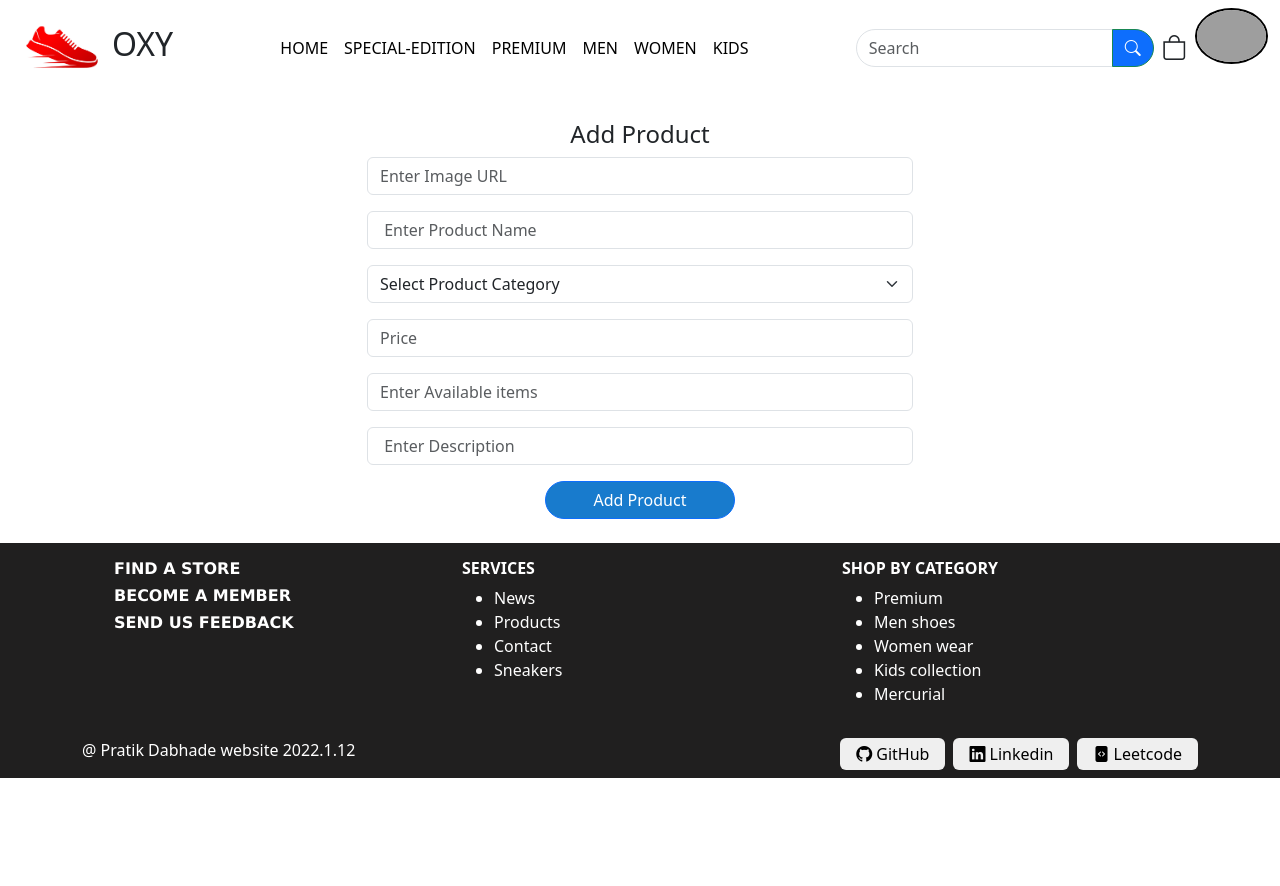
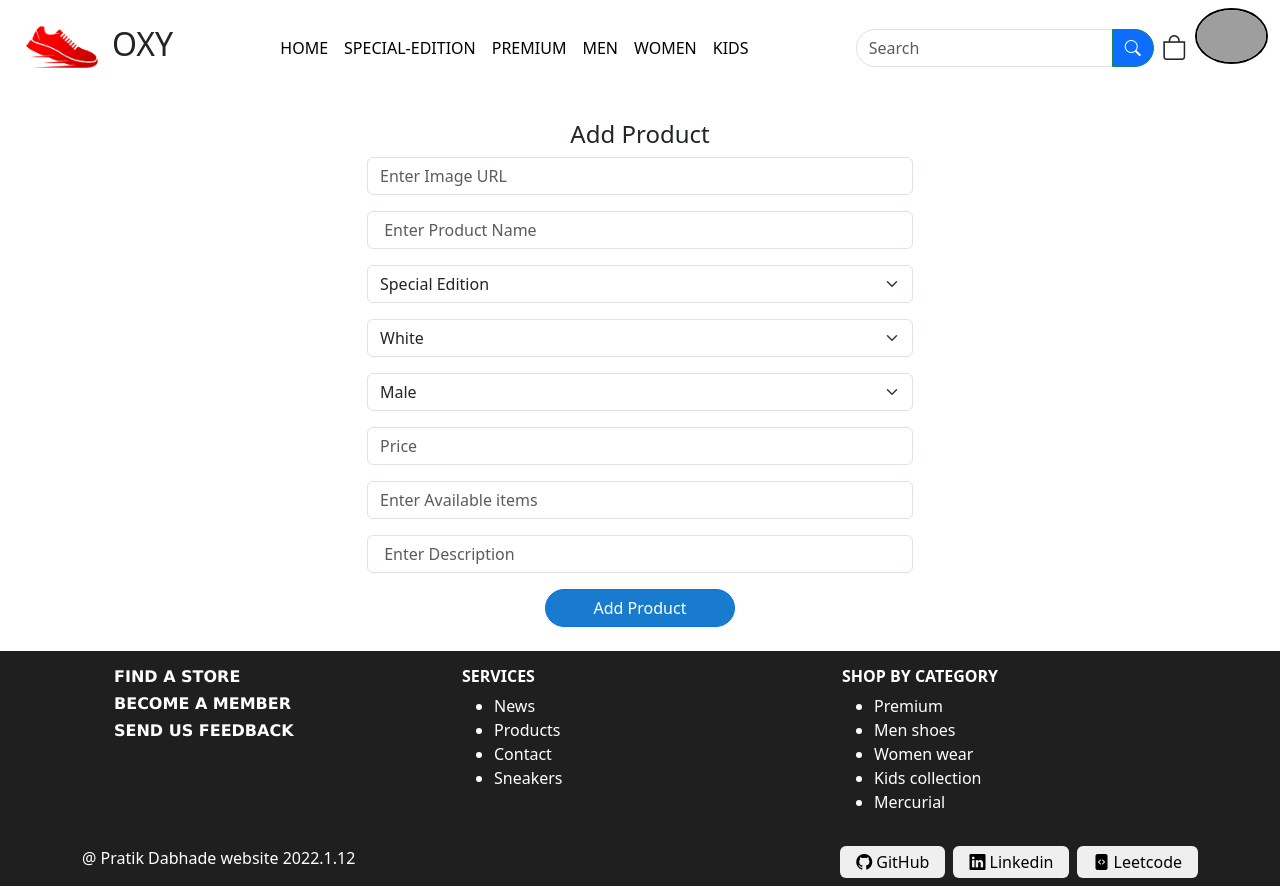
Before and after one commit to pratik-71/Shoes_Online_Shop, a React (Create React App) app: page /Add_product in a window 1280 px wide. Before the commit the page ends 800 px from the top, so only its background shows below. Built offline with nearby package versions, Linux system fonts and the light colour scheme; grey boxes are pictures that could not be loaded; a web font is replaced by a local one.

Commit message:
fetching product from server done

```diff
--- a/package.json
+++ b/package.json
@@ -7,6 +7,7 @@
     "@testing-library/jest-dom": "^5.17.0",
     "@testing-library/react": "^13.4.0",
     "@testing-library/user-event": "^13.5.0",
+    "axios": "^1.6.7",
     "bootstrap": "^5.3.2",
     "bootstrap-icons": "^1.11.3",
     "react": "^18.2.0",
--- a/src/Components/Shoe_card.jsx
+++ b/src/Components/Shoe_card.jsx
@@ -1,36 +1,77 @@
-import React from "react";
+import React, { useEffect, useState } from "react";
 import { Button, Card, Container, Row } from "react-bootstrap";
 import "../../src/Styles/Home_Section.css";
 import { Link, useNavigate } from "react-router-dom";
 import { useDispatch } from "react-redux";
 import { setProduct_details } from "../Redux/Slices/ProductSlice";
+import axios from "axios";
 
-const Shoe_card = ({ data }) => {
-   const dispatch = useDispatch()
-   const navigate = useNavigate()
+const Shoe_card = ({ selected_category }) => {
+  const [products, setproducts] = useState([]);
+  const dispatch = useDispatch();
+  const navigate = useNavigate();
 
-  const handleBuynow = (e,item) => {
-    e.preventDefault()
-    dispatch(setProduct_details(item))
-    navigate("/product_details")
+
+
+  // --------------- handle buy now button --------------
+  const handleBuynow = (e, item) => {
+    e.preventDefault();
+    dispatch(setProduct_details(item));
+    navigate("/product_details");
+  };
+
+
+
+  // ------------ get all products ---------------
+  useEffect(() => {
+    const get_products = async (req, res) => {
+      try {
+        const response = await axios.get(
+          "http://localhost:3001/products/all_product"
+        );
+        if (response) {
+          setproducts(response.data);
         }
+      } catch (error) {
+        console.log(error);
+      }
+    };
+    get_products();
+  }, []);
+
+
+
+  // -------------- Filter product categories ----------------
+  const filtered_products =
+    selected_category === "All"
+      ? products
+      : products.filter((data) => data.category === selected_category);
+
+
+
 
   return (
     <>
-      <Container className="d-flex justify-content-between flex-wrap shoe_card">
-      {data.map((item) => (
-            <Card style={{ width: "18rem" }} className="my-2 ">
+      <Container className="d-flex justify-content-evenly flex-wrap shoe_card">
+        {filtered_products.map((item) => (
+          <Card style={{ width: "18rem" }} className="my-3" key={item._id}>
             <img
-                src={item.image}
+              src={item.imageURL}
               alt="shoe image"
-                className="shoe_img_holder"
+              className="shoe_img_holder bg-light"
             />
             <Card.Body className="text-center">
               <Card.Title>{item.title}</Card.Title>
-                <Card.Text><strong>{item.price}</strong></Card.Text>
+              <Card.Text>
+                <strong>{item.price}</strong>
+              </Card.Text>
               <div className="d-flex justify-content-evenly">
-
-                    <button onClick={(e)=>handleBuynow(e,item)} className=" px-3 py-1">Buy now</button>
+                <button
+                  onClick={(e) => handleBuynow(e, item)}
+                  className=" px-3 py-1"
+                >
+                  Buy now
+                </button>
 
                 <Link>
                   <button className=" px-3 py-1">Add to Cart</button>
@@ -39,10 +80,7 @@ const Shoe_card = ({ data }) => {
             </Card.Body>
           </Card>
         ))}
-
       </Container>
-
-
     </>
   );
 };
--- a/src/Pages/Admin/Add_product.jsx
+++ b/src/Pages/Admin/Add_product.jsx
@@ -1,3 +1,4 @@
+import axios from "axios";
 import React, { useState } from "react";
 import { Col, Container, Form, Row } from "react-bootstrap";
 import { useForm } from "react-hook-form";
@@ -11,6 +12,8 @@ const Add_product = () => {
     "Jordan",
     "Runner",
     "Flexo",
+    "Women High Heel",
+    "Formal",
     "other",
   ];
   const [error_message, set_error_message] = useState("");
@@ -20,7 +23,25 @@ const Add_product = () => {
     formState: { errors },
   } = useForm();
 
-  const send_form_data = () => {};
+  const send_form_data = async(formData) => {
+    try {
+      const response = await axios.post("http://localhost:3001/products/add_product",{
+        imageURL:formData.Image_url,
+        title:formData.Product_name,
+        description:formData.Description,
+        price:formData.Price,
+        category:formData.ProductCategory,
+        color:formData.Color,
+        gender:formData.Gender,
+        Available_items:formData.Available_items
+      })
+      if(response){
+          console.log(response.data)
+      }
+    } catch (error) {
+      console.log(error.message)
+    }
+  };
 
   return (
     <>
@@ -70,20 +91,64 @@ const Add_product = () => {
                 <div className="mb-3">
                   <Form.Select
                     aria-label="Select Product Category"
-                    {...register("productCategory", {
+                    {...register("ProductCategory", {
                       required: "Product category is required",
                     })}
                   >
-                    <option value="">Select Product Category</option>
+                    <option value="" disabled>Select Category</option>
                     {productCategories.map((category, index) => (
                       <option key={index} value={category}>
                         {category}
                       </option>
                     ))}
                   </Form.Select>
-                  {errors.productCategory && (
+                  {errors.ProductCategory && (
                     <p className="text-danger small">
-                      {errors.productCategory.message}
+                      {errors.ProductCategory.message}
+                    </p>
+                  )}
+                </div>
+
+
+                <div className="mb-3">
+                  <Form.Select
+                    aria-label="Select Color"
+                    {...register("Color", {
+                      required: "Color is required",
+                    })}
+                  >
+                    <option value="" disabled>Select color</option>
+                    {["White","Grey ","Red","Mint","Blue","Green","Brown","Pink","Black","Saffron","Aqua","Yellow","Purple"]
+                    .map((category, index) => (
+                      <option key={index} value={category}>
+                        {category}
+                      </option>
+                    ))}
+                  </Form.Select>
+                  {errors.Color && (
+                    <p className="text-danger small">
+                      {errors.Color.message}
+                    </p>
+                  )}
+                </div>
+
+                <div className="mb-3">
+                  <Form.Select
+                    aria-label="Select Gender"
+                    {...register("Gender", {
+                      required: "Gender is required",
+                    })}
+                  >
+                    <option value="" disabled>Select Gender</option>
+                    {["Male","Women","All"].map((gender, index) => (
+                      <option key={index} value={gender}>
+                        {gender}
+                      </option>
+                    ))}
+                  </Form.Select>
+                  {errors.Gender && (
+                    <p className="text-danger small">
+                      {errors.Gender.message}
                     </p>
                   )}
                 </div>
--- a/src/Pages/All_products/Category_section.jsx
+++ b/src/Pages/All_products/Category_section.jsx
@@ -1,21 +1,48 @@
-import React from "react";
+import React, { useEffect, useState } from "react";
 import { Air, Women, mercurial, premium } from "../../Data/Shoe_data";
 import Shoe_card from "../../Components/Shoe_card";
 import { Tab, Tabs } from "react-bootstrap";
+import axios from "axios";
 
 const Category_section = () => {
+
+   const [categories,setcategories] = useState([])
+
+const get_categories = async(req,res)=>{
+   try {
+      const response = await axios.get("http://localhost:3001/products/get_categories")
+      if(categories){
+         setcategories(response.data)
+      }
+   } catch (error) {
+      console.log(error)
+   }
+}
+
+
+useEffect(()=>{
+   get_categories()
+},[])
+
   return (
     <div>
       <Tabs
-        defaultActiveKey="Premium"
+        defaultActiveKey="All"
         id="fill-tab-example"
         className="mb-3"
         fill
       >
-        <Tab eventKey="All" title="All">
-           <Shoe_card data={premium} />
-        </Tab>
-        <Tab eventKey="Special Edition" title="Special Edition">
+         <Tab eventKey={"All"} title={"All"}>
+            <Shoe_card selected_category={"All"}/>
+         </Tab>
+        {
+         categories.map((category,index)=>(
+            <Tab key={index} eventKey={category} title={category}>
+                <Shoe_card selected_category = {category}/>
+            </Tab>
+         ))
+        }
+        {/* <Tab eventKey="Special Edition" title="Special Edition">
            <Shoe_card data={premium} />
         </Tab>
         <Tab eventKey="Premium" title="Premium">
@@ -32,7 +59,7 @@ const Category_section = () => {
         </Tab>
         <Tab eventKey="Mercurial" title="Mercurial">
            <Shoe_card data={mercurial} />
-        </Tab>
+        </Tab> */}
       </Tabs>
     </div>
   );
--- a/src/Pages/Login_pages/Sign_Up.jsx
+++ b/src/Pages/Login_pages/Sign_Up.jsx
@@ -1,22 +1,45 @@
 import React, { useState } from 'react'
 import { Col, Container, Form, Row } from 'react-bootstrap'
-import { Link } from 'react-router-dom'
+import { Link, useNavigate } from 'react-router-dom'
 import sign_up  from "../../Assets/login/sign up.jpg"
 import { useForm } from 'react-hook-form'
+import axios from 'axios'
 
 const Sign_Up = () => {
 
 const [error_messege , seterror_messege] = useState("")
 const {register,handleSubmit,formState:{errors},watch} = useForm()
 const Password = watch("Password")
+const navigate = useNavigate()
 
 
-const send_form_data = () => { }
+
+const send_form_data = async(formData) => {
+   try{
+    const response = await axios.post("http://localhost:3001/auth/register",{
+      firstname:formData.Firstname,
+      lastname:formData.Lastname,
+      phone_number:formData.Phone_number,
+      email:formData.Email,
+      password:formData.Password
+    })
+    if (response) {
+      navigate("/Sign_in")
+   } else {
+      console.log(response.statusText);
+      seterror_messege(response.statusText);
+   }
+   }
+   catch(error){
+   console.log(error)
+   seterror_messege(error.message)
+   }
+ }
 
   return (
     <div>
-       <Container className="my-5">
-        <Row className="m-5">
+       <Container>
+        <Row className="mx-5 my-3">
           <Col md={6}>
             <img
               src={sign_up}
@@ -176,6 +199,9 @@ const send_form_data = () => { }
             </Form>
           </Col>
         </Row>
+        <Row>
+          <p>{error_messege}</p>
+        </Row>
       </Container>
     </div>
   )
--- a/src/Pages/Login_pages/Sign_in.jsx
+++ b/src/Pages/Login_pages/Sign_in.jsx
@@ -1,3 +1,4 @@
+import axios from "axios";
 import React, { useState } from "react";
 import { Col, Container, Form, Row } from "react-bootstrap";
 import { useForm } from "react-hook-form";
@@ -10,7 +11,19 @@ const Sign_in = () => {
   const Password = watch("Password")
 
 
-  const send_form_data = () => { }
+  const send_form_data = async(formData) => {
+    try {
+      const response = await axios.post("http://localhost:3001/auth/sign_in",{
+         email:formData.Email,
+         password:formData.Password
+      })
+      if(response){
+        console.log(response)
+      }
+    } catch (error) {
+      console.log(error.message)
+    }
+  }
 
 
   return (
```
Also changed, not shown: 1 other file (tests, documents, lock files or other folders). Lines whose indentation alone changed are shown as unchanged.
